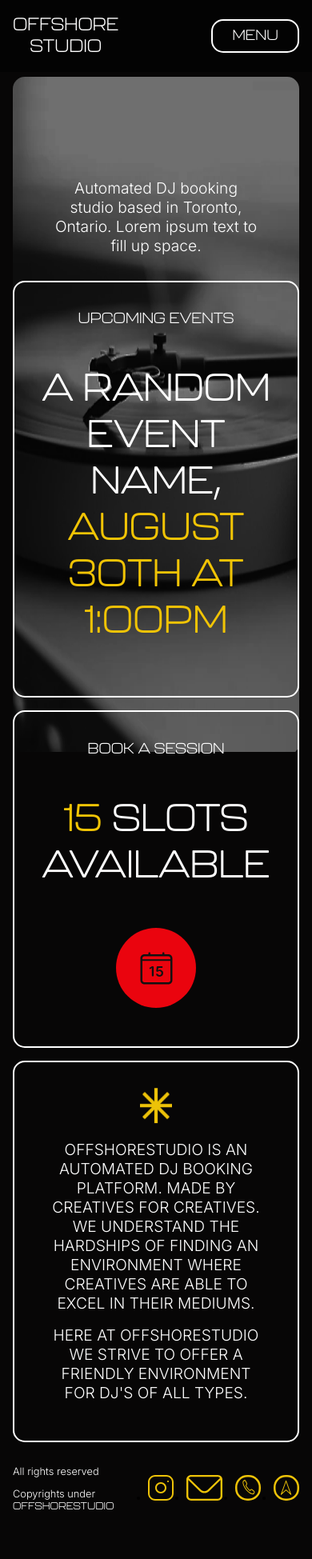
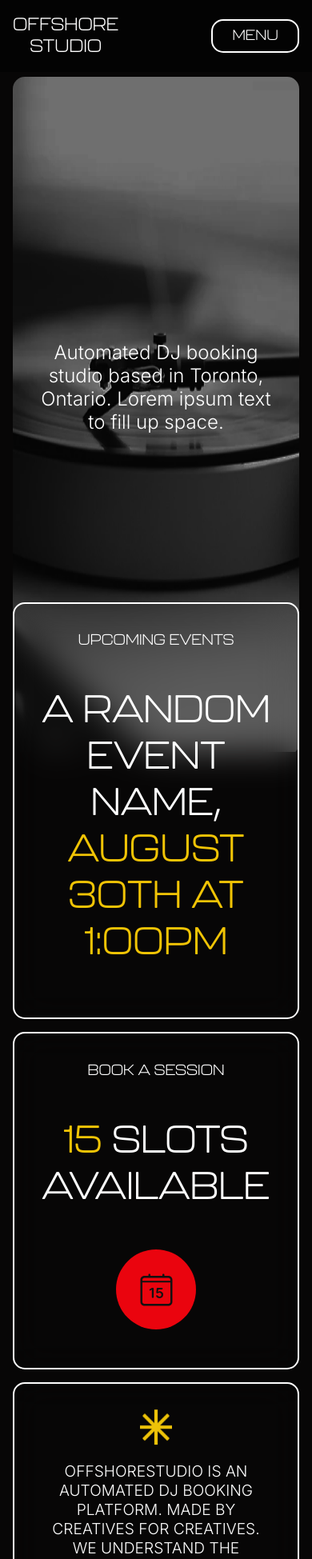
Before and after one commit to adesignsm/offshorestudio, a React (Create React App) app: page / in a window 390 px wide. Shown: the top 1949 px of the page at 80% size. Before the commit the page ends 1920 px from the top, so only its background shows below. Built offline with nearby package versions, Linux system fonts and the light colour scheme.

Commit message:
applied finishing touches to mobile design

```diff
--- a/src/Components/Footer/index.css
+++ b/src/Components/Footer/index.css
@@ -15,10 +15,12 @@
   display: flex;
   justify-content: flex-end;
   padding: 0;
+  list-style: none;
 }
 
 #footer .socials ul > li {
   margin-left: 1rem;
+  cursor: pointer;
 }
 
 @media (max-width: 768px) {
--- a/src/Components/Footer/index.jsx
+++ b/src/Components/Footer/index.jsx
@@ -15,10 +15,10 @@ const Footer = () => {
                 </div>
                 <div className="socials">
                     <ul>
-                        <li><img src={INSTAGRAM} /></li>
-                        <li><img src={MAIL} /></li>
+                        <li><a href="https://instagram.com/offshore.studio" target="_blank"><img src={INSTAGRAM} /></a></li>
+                        <li><a href="mailto:info@offshorestudio.co"><img src={MAIL} /></a></li>
                         <li><img src={PHONE} /></li>
-                        <li><img src={LOCATION} /></li>
+                        <li><a href="https://goo.gl/maps/gGcJ3DNxT2v5W7L28" target="_blank"><img src={LOCATION} /></a></li>
                     </ul>
                 </div>
             </footer>
--- a/src/Components/Header/index.jsx
+++ b/src/Components/Header/index.jsx
@@ -29,9 +29,9 @@ const Header = () => {
           <div className="dropdown">
             <button onClick={toggleDropdown}> Menu </button>
             <nav className={`drop-down-content ${isDropdownOpen ? "show" : ""}`}>
-              <a href="#">Booking</a>
-              <a href="#">Faq</a>
-              <a href="#">Login</a>
+              <a className="booking-link" href="#">Booking</a>
+              <a className="faq-link" href="#">Faq</a>
+              <a className="login-link" href="#">Login</a>
             </nav>
           </div>
         </div>
--- a/src/Components/Home/index.css
+++ b/src/Components/Home/index.css
@@ -36,8 +36,12 @@
   color: var(--span-color);
 }
 
-#main-page .column .main-content .subtext-container {
+#main-page .column .subtext-container {
   display: none;
+}
+
+#main-page .column .main-content .subtext-container p {
+  font-weight: bold;
 }
 
 #main-page .column .main-content .booking-container h3 {
@@ -75,7 +79,6 @@
   #left.column {
     width: 100%;
     height: auto;
-    margin-top: 15vh;
     margin-right: 0;
     z-index: 1;
   }
@@ -90,6 +93,7 @@
   #main-page .column .main-content .about-container {
     background-color: transparent;
     text-align: center;
+    backdrop-filter: blur(20px);
   }
 
   #left .main-c #main-page .column .main-content {
@@ -98,7 +102,7 @@
     align-items: center;
   }
 
-  #main-page .column .main-content .subtext-container {
+  #main-page .column .subtext-container {
     display: block;
     border: none;
   }
@@ -126,10 +130,27 @@
   }
 
   #right.column {
-    position: absolute;
     width: 100%;
-    height: auto;
     margin-top: 2rem;
     border-radius: 10%;
   }
+
+  #main-page .column .main-content .subtext-container {
+    position: fixed;
+    margin: 0 auto;
+    width: 100dvw;
+  }
+
+  #left .main-content {
+    margin-top: 25dvh;
+  }
+
+  #left .subtext-container {
+    padding: 0 3rem;
+    text-align: center;
+  }
+
+  #left .subtext-container p {
+    font-size: x-large;
+  }
 }
--- a/src/Components/Home/index.jsx
+++ b/src/Components/Home/index.jsx
@@ -17,13 +17,13 @@ const Home = () => {
     <>
       <main id="main-page">
         <div id="left" className="column">
-          <section className="main-content">
-            <section className="subtext-container">
+          <section className="subtext-container">
               <p>
                 Automated DJ booking studio based in Toronto, Ontario. Lorem
                 ipsum text to fill up space.
               </p>
             </section>
+          <section className="main-content">
             <section className="events-container">
               <h3> Upcoming events </h3>
               <h1>
--- a/src/Components/Slider/index.css
+++ b/src/Components/Slider/index.css
@@ -13,8 +13,6 @@
   align-items: center;
   justify-content: center;
   height: 100vh;
-  background-color: green;
-  color: #fff;
 }
 
 .slider-item img {
@@ -41,4 +39,8 @@
     border-radius: 15px;
     height: auto;
   }
+
+  .right-column {
+    position: fixed;
+  }
 }
```
